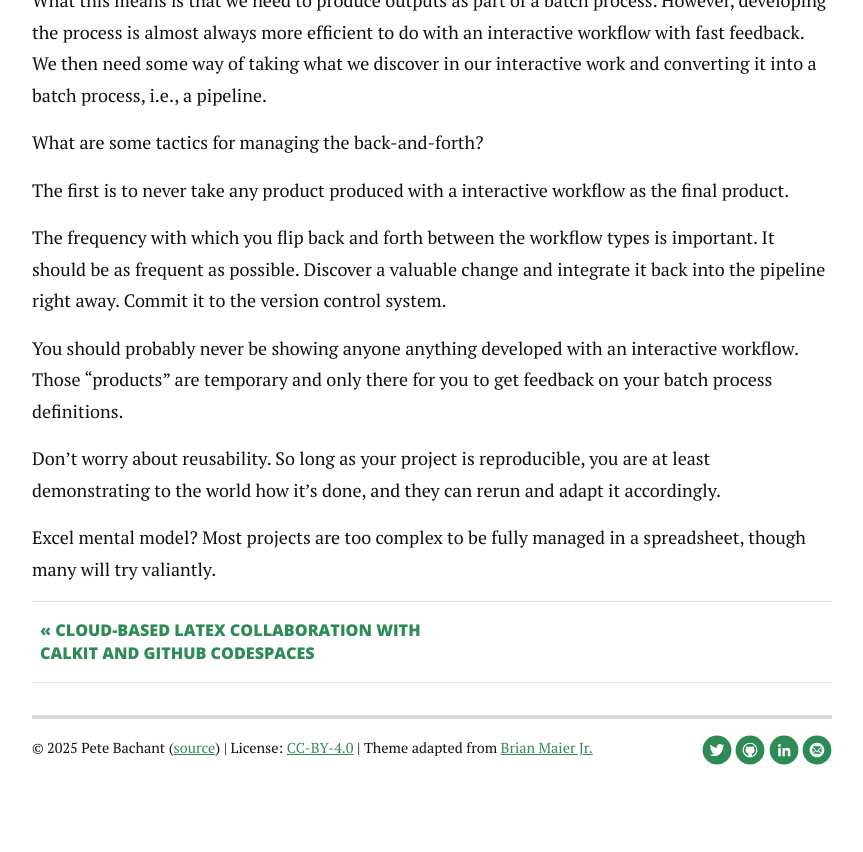
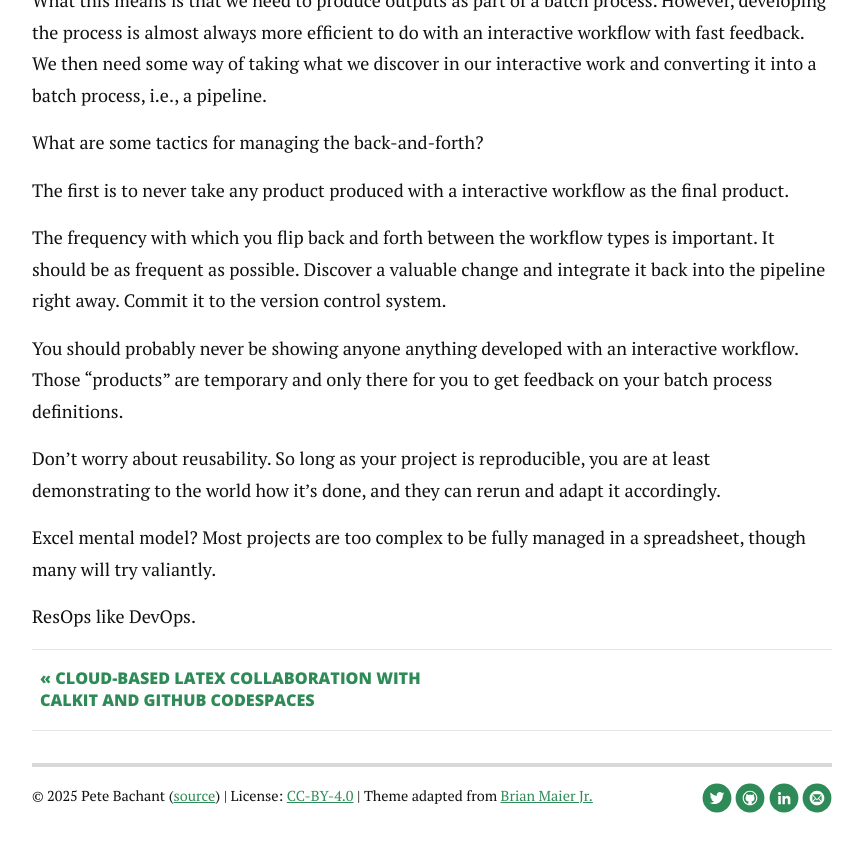
Before and after one commit to petebachant/petebachant.github.io, a Jekyll site: the page built from _posts/2025-02-28-continuous-reproducibility.markdown, in a window 1280 px wide and 900 px high, scrolled down 2782 px. Shown: the top 852 px of the window, without its empty margins (208-1071 px from the left). Built offline with Jekyll 4.4.1, drawn with Linux system fonts in a browser that asks for light colours; nearby versions of some CDN libraries; comment, search, counter and statistics services are not loaded.

Commit message:
Add ResOps

```diff
--- a/_posts/2025-02-28-continuous-reproducibility.markdown
+++ b/_posts/2025-02-28-continuous-reproducibility.markdown
@@ -164,3 +164,5 @@ and they can rerun and adapt it accordingly.
 Excel mental model?
 Most projects are too complex to be fully managed in a spreadsheet,
 though many will try valiantly.
+
+ResOps like DevOps.
```
